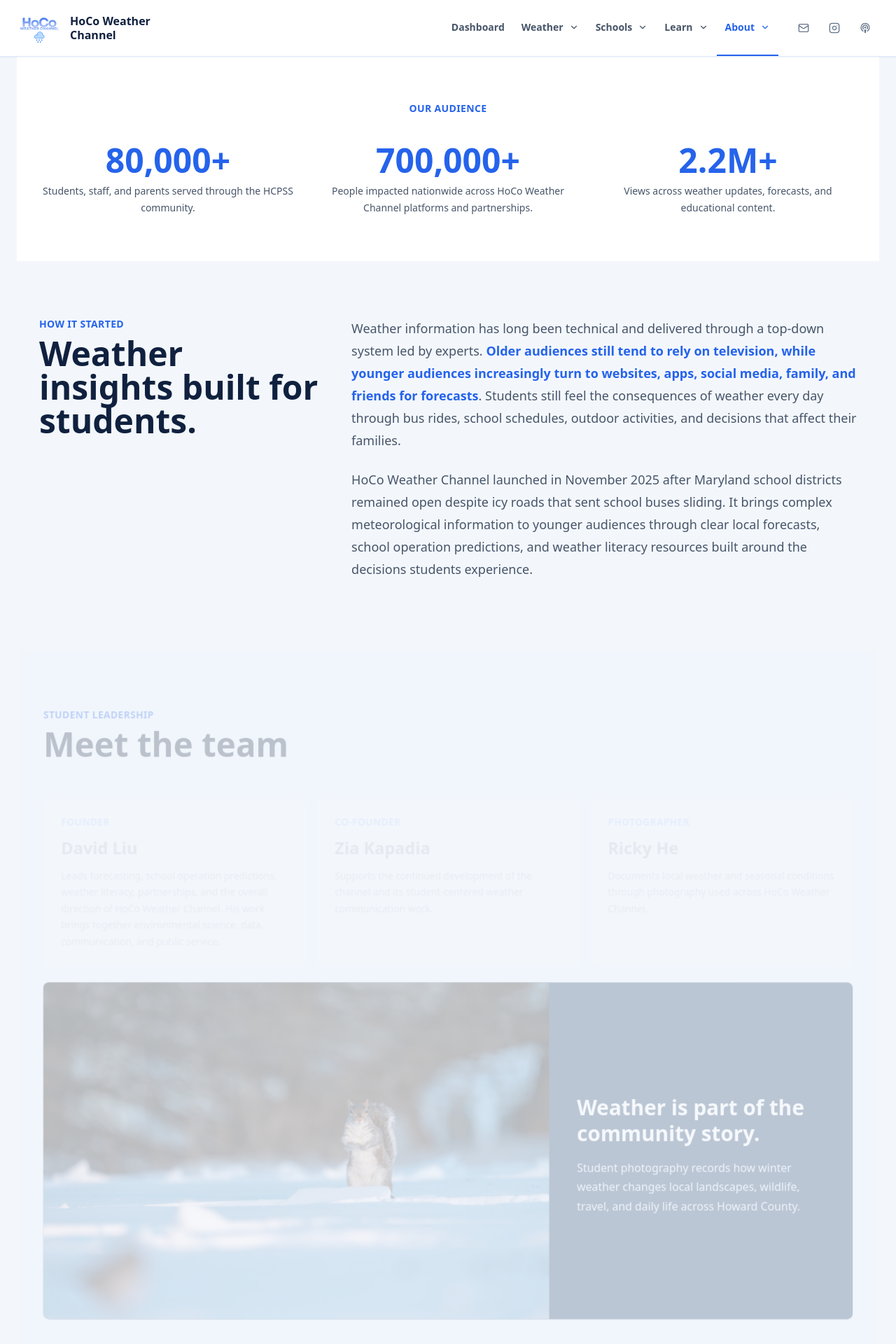
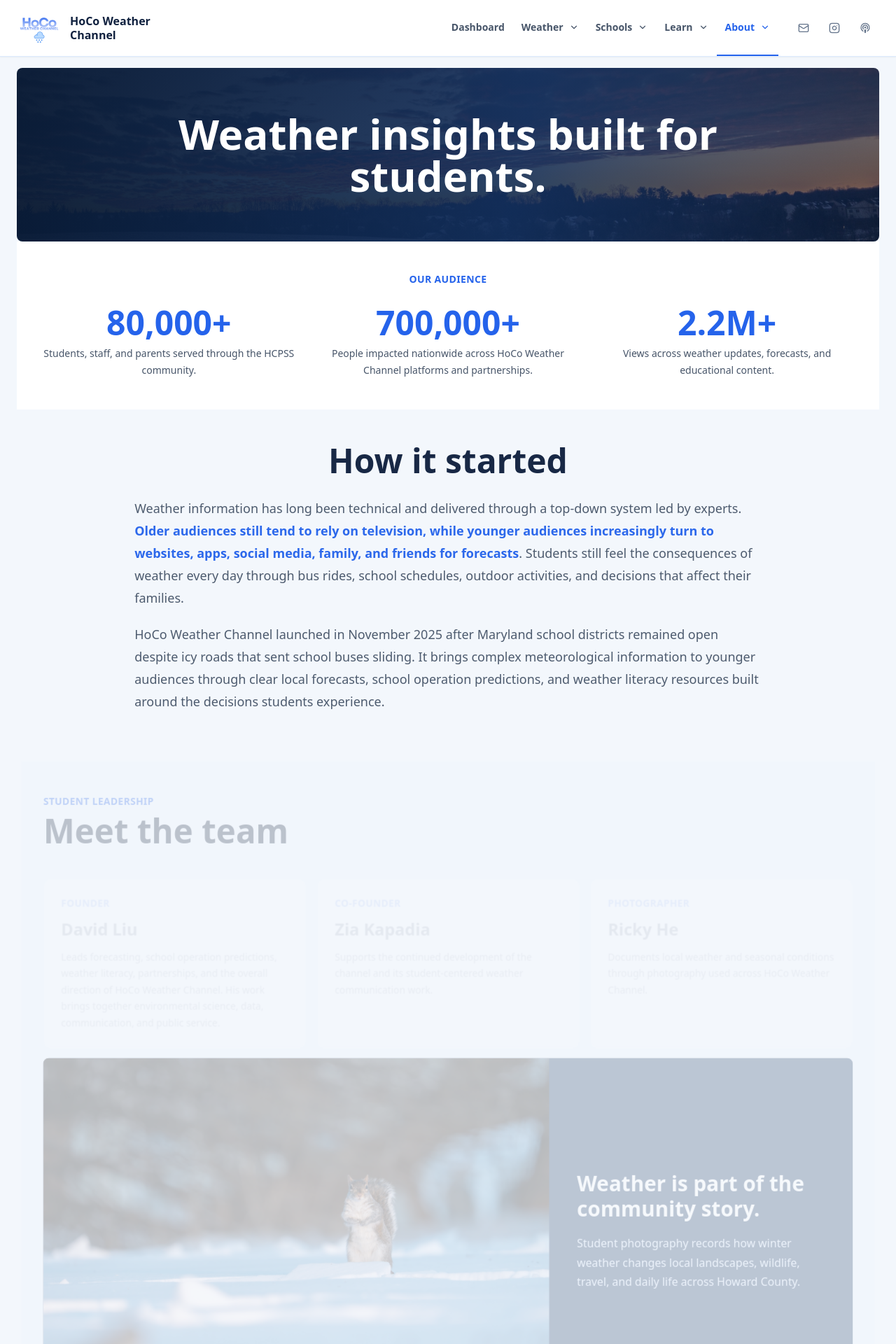
Before and after one commit to davidliu-2008/HoCoWX, a Next.js app: page /about in a window 1280 px wide. Shown: the top 1920 px of the page at 70% size. Built offline with nearby package versions, Linux system fonts and the light colour scheme.

Commit message:
Restructure About page heading

```diff
--- a/app/about/page.tsx
+++ b/app/about/page.tsx
@@ -44,11 +44,17 @@ export default function AboutPage() {
     <main className="integrated-page min-h-screen w-full pb-8">
       <PageTabs active="about" />
 
-      <section className="bg-white px-5 py-12 sm:px-8 sm:py-16">
+      <header className="page-hero px-5 py-12 text-center sm:px-8 sm:py-16">
+        <div className="mx-auto max-w-4xl">
+          <h1 className="text-4xl font-black leading-tight text-ink sm:text-6xl">Weather insights built for students.</h1>
+        </div>
+      </header>
+
+      <section className="bg-white px-5 py-9 sm:px-8 sm:py-11">
         <div className="text-center">
           <p className="text-sm font-bold uppercase tracking-wide text-bay">Our audience</p>
         </div>
-        <div className="mt-10 grid gap-8 text-center sm:grid-cols-3">
+        <div className="mt-7 grid gap-7 text-center sm:grid-cols-3">
           <div>
             <AnimatedStat target={80000} />
             <p className="mt-2 text-sm leading-6 text-slate-600">Students, staff, and parents served through the HCPSS community.</p>
@@ -64,12 +70,11 @@ export default function AboutPage() {
         </div>
       </section>
 
-      <section className="grid gap-10 px-5 py-14 sm:px-8 sm:py-20 lg:grid-cols-[0.72fr_1.28fr]">
-        <div>
-          <p className="text-sm font-bold uppercase tracking-wide text-bay">How it started</p>
-          <h2 className="mt-2 text-4xl font-black text-ink sm:text-5xl">Weather insights built for students.</h2>
+      <section className="px-5 py-10 sm:px-8 sm:py-12">
+        <div className="mx-auto max-w-4xl text-center">
+          <h2 className="text-4xl font-black text-ink sm:text-5xl">How it started</h2>
         </div>
-        <div className="space-y-6 text-lg leading-8 text-slate-600">
+        <div className="mx-auto mt-7 max-w-4xl space-y-5 text-lg leading-8 text-slate-600">
           <p>
             Weather information has long been technical and delivered through a top-down system led by experts. {" "}
             <a href="https://repository.library.noaa.gov/view/noaa/67719" target="_blank" rel="noreferrer" className="font-semibold text-bay hover:underline">
@@ -83,7 +88,7 @@ export default function AboutPage() {
         </div>
       </section>
 
-      <section className="bg-blue-50/60 px-5 py-14 sm:px-8 sm:py-20">
+      <section className="bg-blue-50/60 px-5 py-10 sm:px-8 sm:py-12">
         <div className="flex flex-col gap-3 sm:flex-row sm:items-end sm:justify-between">
           <div>
             <p className="text-sm font-bold uppercase tracking-wide text-bay">Student leadership</p>
@@ -91,7 +96,7 @@ export default function AboutPage() {
           </div>
         </div>
 
-        <div className="mt-9 grid gap-4 md:grid-cols-3">
+        <div className="mt-7 grid gap-4 md:grid-cols-3">
           <article className="rounded-lg bg-white p-6">
             <p className="text-sm font-bold uppercase tracking-wide text-bay">Founder</p>
             <h3 className="mt-3 text-2xl font-black text-ink">David Liu</h3>
@@ -109,7 +114,7 @@ export default function AboutPage() {
           </article>
         </div>
 
-        <figure className="mt-10 grid overflow-hidden rounded-lg bg-navy text-white lg:grid-cols-[1.25fr_0.75fr] lg:items-stretch">
+        <figure className="mt-8 grid overflow-hidden rounded-lg bg-navy text-white lg:grid-cols-[1.25fr_0.75fr] lg:items-stretch">
           <img
             src="/photography/winter-wildlife-squirrel.jpg"
             alt="A squirrel standing in fresh snow in Howard County"
@@ -125,7 +130,7 @@ export default function AboutPage() {
         </figure>
       </section>
 
-      <section className="bg-white px-5 py-14 sm:px-8 sm:py-20">
+      <section className="bg-white px-5 py-10 sm:px-8 sm:py-12">
         <div className="grid gap-10 lg:grid-cols-[0.72fr_1.28fr]">
           <div>
             <p className="text-sm font-bold uppercase tracking-wide text-bay">Expanding this winter</p>
```
